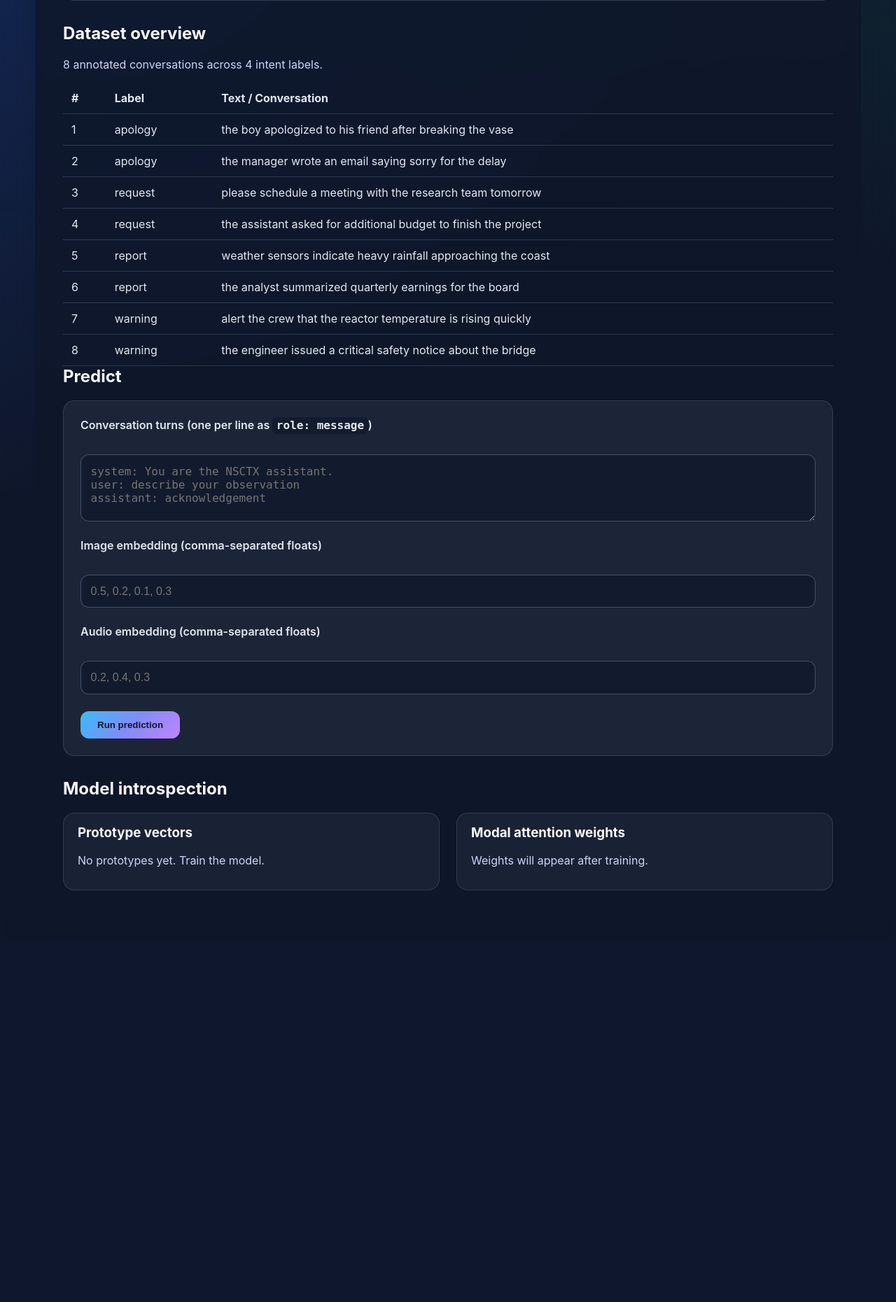
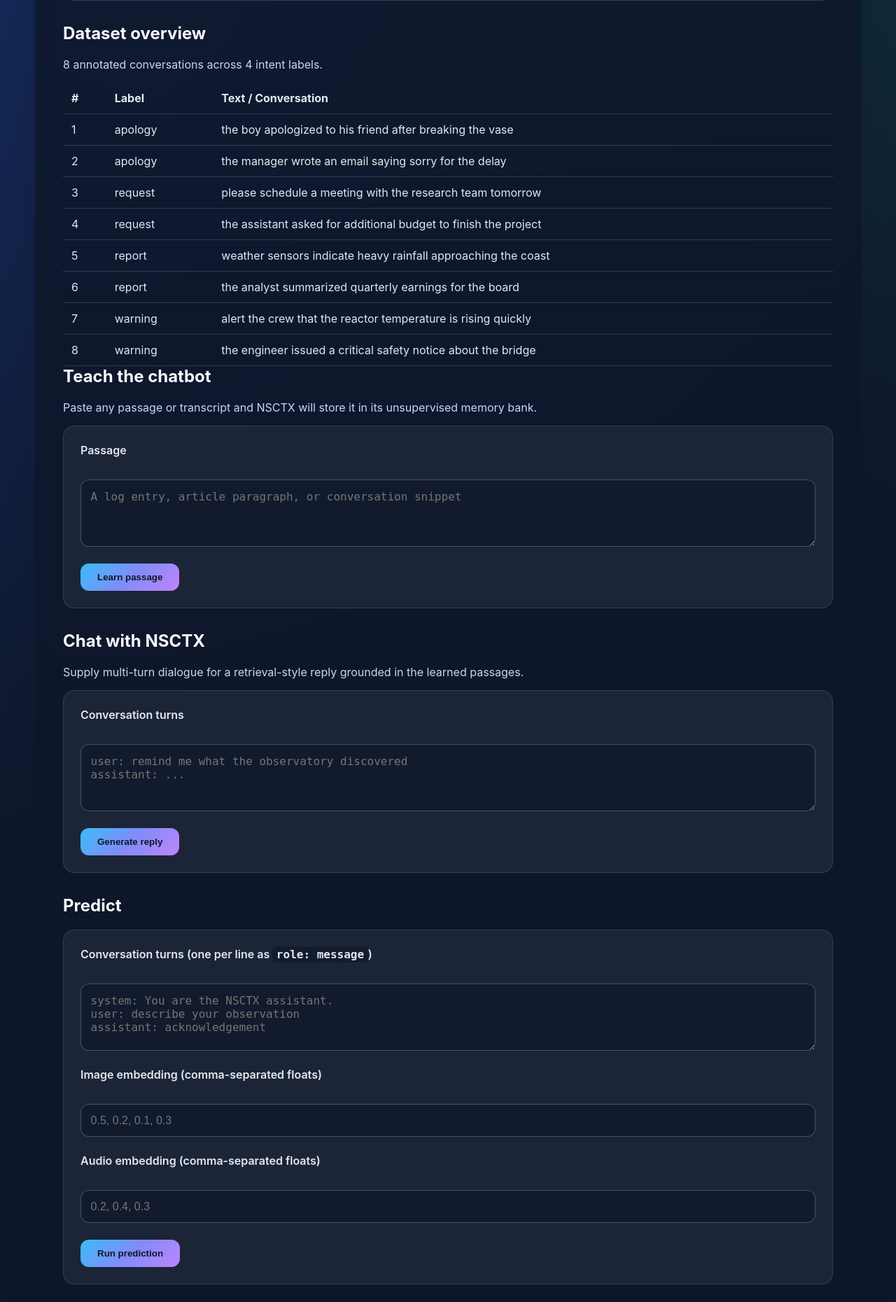
Before and after one commit to RicktoriousLimited/fuzzy-guide, a PHP site: page /php-app/index.php in a window 1280 px wide. Shown: the part 642-2502 px from the top of the page at 70% size. Before the commit the page ends 1914 px from the top, so only its background shows below. Run offline with PHP 8.4, Linux system fonts and the light colour scheme.

Commit message:
Add unsupervised chatbot memory and UI

```diff
--- a/php-app/index.php
+++ b/php-app/index.php
@@ -25,6 +25,10 @@ $prediction = null;
 $intermediates = null;
 $modalWeights = null;
 $conversationInput = (string) ($_POST['text'] ?? '');
+$chatInput = (string) ($_POST['chat_text'] ?? '');
+$passageInput = (string) ($_POST['passage'] ?? '');
+$chatResult = null;
+$learnedMemory = null;
 
 /**
  * @return array<int, array{role: string, content: string}>
@@ -95,6 +99,22 @@ if ($_SERVER['REQUEST_METHOD'] === 'POST') {
             $intermediates = $result['intermediates'];
             $modalWeights = $result['modal_weights'];
             $message = 'Prediction generated.';
+        } elseif ($action === 'teach') {
+            $passageInput = trim((string) ($_POST['passage'] ?? ''));
+            if ($passageInput === '') {
+                throw new InvalidArgumentException('Provide a passage so the chatbot can learn.');
+            }
+            $learnedMemory = $model->learnFromPassage($passageInput);
+            $message = 'Passage learned for unsupervised memory.';
+        } elseif ($action === 'chat') {
+            $chatInput = trim((string) ($_POST['chat_text'] ?? ''));
+            if ($chatInput === '') {
+                throw new InvalidArgumentException('Provide a conversation to generate a reply.');
+            }
+            $chatTurns = parseConversationTurns($chatInput);
+            $chatPayload = $chatTurns === [] ? $chatInput : $chatTurns;
+            $chatResult = $model->chat($chatPayload);
+            $message = 'Chat response generated.';
         } else {
             $error = 'Unknown action.';
         }
@@ -106,6 +126,7 @@ if ($_SERVER['REQUEST_METHOD'] === 'POST') {
 $metrics = $model->getLastMetrics();
 $prototypes = $model->getPrototypes();
 $alpha = $model->getAlpha();
+$memoryBank = $model->getMemoryBank();
 ?>
 <!DOCTYPE html>
 <html lang="en">
@@ -315,6 +336,50 @@ $alpha = $model->getAlpha();
     </section>
 
     <section>
+        <h2>Teach the chatbot</h2>
+        <p>Paste any passage or transcript and NSCTX will store it in its unsupervised memory bank.</p>
+        <form method="post" class="grid">
+            <input type="hidden" name="action" value="teach">
+            <label for="passage">Passage</label>
+            <textarea id="passage" name="passage" placeholder="A log entry, article paragraph, or conversation snippet" required><?php echo htmlspecialchars($passageInput, ENT_QUOTES | ENT_SUBSTITUTE, 'UTF-8'); ?></textarea>
+            <div>
+                <button type="submit">Learn passage</button>
+            </div>
+        </form>
+        <?php if ($learnedMemory !== null): ?>
+            <div class="card">
+                <h3>Latest memory</h3>
+                <p><strong>Timestamp:</strong> <?php echo htmlspecialchars($learnedMemory['timestamp'], ENT_QUOTES | ENT_SUBSTITUTE, 'UTF-8'); ?></p>
+                <pre style="white-space: pre-wrap; background: rgba(15, 23, 42, 0.55); padding: 0.75rem; border-radius: 0.75rem;"><?php echo htmlspecialchars($learnedMemory['summary'], ENT_QUOTES | ENT_SUBSTITUTE, 'UTF-8'); ?></pre>
+            </div>
+        <?php endif; ?>
+    </section>
+
+    <section>
+        <h2>Chat with NSCTX</h2>
+        <p>Supply multi-turn dialogue for a retrieval-style reply grounded in the learned passages.</p>
+        <form method="post" class="grid">
+            <input type="hidden" name="action" value="chat">
+            <label for="chat_text">Conversation turns</label>
+            <textarea id="chat_text" name="chat_text" placeholder="user: remind me what the observatory discovered&#10;assistant: ..." required><?php echo htmlspecialchars($chatInput, ENT_QUOTES | ENT_SUBSTITUTE, 'UTF-8'); ?></textarea>
+            <div>
+                <button type="submit">Generate reply</button>
+            </div>
+        </form>
+        <?php if ($chatResult !== null): ?>
+            <div class="card">
+                <h3>Chat response</h3>
+                <p><?php echo htmlspecialchars($chatResult['response'], ENT_QUOTES | ENT_SUBSTITUTE, 'UTF-8'); ?></p>
+                <p><strong>Match score:</strong> <?php echo number_format($chatResult['match_score'], 3); ?></p>
+                <?php if ($chatResult['memory'] !== null): ?>
+                    <p><strong>Matched memory:</strong></p>
+                    <pre style="white-space: pre-wrap; background: rgba(15, 23, 42, 0.55); padding: 0.75rem; border-radius: 0.75rem;"><?php echo htmlspecialchars($chatResult['memory']['summary'], ENT_QUOTES | ENT_SUBSTITUTE, 'UTF-8'); ?></pre>
+                <?php endif; ?>
+            </div>
+        <?php endif; ?>
+    </section>
+
+    <section>
         <h2>Predict</h2>
         <form method="post" class="grid">
             <input type="hidden" name="action" value="predict">
@@ -378,6 +443,21 @@ $alpha = $model->getAlpha();
                     </ul>
                 <?php endif; ?>
             </div>
+            <div class="card" style="grid-column: 1 / -1;">
+                <h3>Memory bank</h3>
+                <?php if ($memoryBank === []): ?>
+                    <p>The chatbot has not learned any passages yet.</p>
+                <?php else: ?>
+                    <ul>
+                        <?php foreach (array_reverse($memoryBank) as $entry): ?>
+                            <li>
+                                <strong><?php echo htmlspecialchars($entry['timestamp'], ENT_QUOTES | ENT_SUBSTITUTE, 'UTF-8'); ?></strong>
+                                &mdash; <?php echo htmlspecialchars(substr($entry['summary'], 0, 90), ENT_QUOTES | ENT_SUBSTITUTE, 'UTF-8'); ?><?php echo strlen($entry['summary']) > 90 ? '…' : ''; ?>
+                            </li>
+                        <?php endforeach; ?>
+                    </ul>
+                <?php endif; ?>
+            </div>
         </div>
     </section>
 </div>
--- a/php-app/src/NSCTX/Model/NSCTXModel.php
+++ b/php-app/src/NSCTX/Model/NSCTXModel.php
@@ -18,6 +18,8 @@ use NSCTX\Support\Vector;
 
 final class NSCTXModel
 {
+    private const MEMORY_LIMIT = 32;
+
     private Storage $storage;
     private TextEncoder $textEncoder;
     private NumericEncoder $imageEncoder;
@@ -51,6 +53,95 @@ final class NSCTXModel
             'metrics' => null,
             'vocabulary' => $vocabulary,
             'speaker_profiles' => $saved['speaker_profiles'] ?? [],
+            'memory_bank' => $saved['memory_bank'] ?? [],
+        ];
+    }
+
+    /**
+     * Store an unlabeled passage inside the chatbot memory bank.
+     *
+     * @return array<string, mixed>
+     */
+    public function learnFromPassage(string $passage): array
+    {
+        $prepared = $this->prepareConversationInput($passage);
+        if ($prepared['summary'] === '') {
+            throw new \InvalidArgumentException('Provide a non-empty passage for learning.');
+        }
+
+        $this->textEncoder->fit([$prepared['summary']]);
+        $this->state['vocabulary'] = $this->textEncoder->getVocabulary();
+
+        $encoded = $this->textEncoder->encode($prepared['summary'], $prepared['hints']);
+        $entry = [
+            'id' => substr(hash('sha1', $prepared['summary'] . microtime(true)), 0, 12),
+            'summary' => $prepared['summary'],
+            'vector' => $encoded['contextual'],
+            'turns' => $prepared['turns'],
+            'speakers' => $prepared['speakers'],
+            'timestamp' => (new DateTimeImmutable('now', new DateTimeZone('UTC')))->format(DateTimeInterface::ATOM),
+        ];
+
+        $memory = $this->state['memory_bank'] ?? [];
+        $memory[] = $entry;
+        if (count($memory) > self::MEMORY_LIMIT) {
+            $memory = array_slice($memory, -self::MEMORY_LIMIT);
+        }
+        $this->state['memory_bank'] = $memory;
+        $this->storage->save($this->state);
+
+        return $entry;
+    }
+
+    /**
+     * @param array<int, array{role: string, content: string}>|string $conversation
+     * @return array{
+     *     response: string,
+     *     match_score: float,
+     *     memory: array<string, mixed>|null,
+     *     conversation: array<string, mixed>
+     * }
+     */
+    public function chat($conversation): array
+    {
+        $prepared = $this->prepareConversationInput($conversation);
+        if ($prepared['summary'] === '') {
+            throw new \InvalidArgumentException('Conversation content missing.');
+        }
+
+        $encoded = $this->textEncoder->encode($prepared['summary'], $prepared['hints']);
+        $memoryBank = $this->state['memory_bank'] ?? [];
+
+        $best = null;
+        $bestScore = 0.0;
+        foreach ($memoryBank as $entry) {
+            $score = Math::cosine($encoded['contextual'], $entry['vector']);
+            if ($best === null || $score > $bestScore) {
+                $best = $entry;
+                $bestScore = $score;
+            }
+        }
+
+        if ($best === null || $bestScore < 0.05) {
+            return [
+                'response' => 'I am still learning, but here is my interpretation: ' . $prepared['summary'],
+                'match_score' => 0.0,
+                'memory' => null,
+                'conversation' => $prepared,
+            ];
+        }
+
+        $response = sprintf(
+            'Drawing from prior knowledge (score %.2f): %s',
+            $bestScore,
+            $best['summary']
+        );
+
+        return [
+            'response' => $response,
+            'match_score' => $bestScore,
+            'memory' => $best,
+            'conversation' => $prepared,
         ];
     }
 
@@ -192,6 +283,14 @@ final class NSCTXModel
     public function getAlpha(): array
     {
         return $this->state['alpha'] ?? [];
+    }
+
+    /**
+     * @return array<int, array<string, mixed>>
+     */
+    public function getMemoryBank(): array
+    {
+        return $this->state['memory_bank'] ?? [];
     }
 
     /**
```
Also changed, not shown: tests/Functional/IndexTest.php (+45 -0 lines), tests/Unit/ChatbotLearningTest.php (added, +48 -0 lines), README.md.
